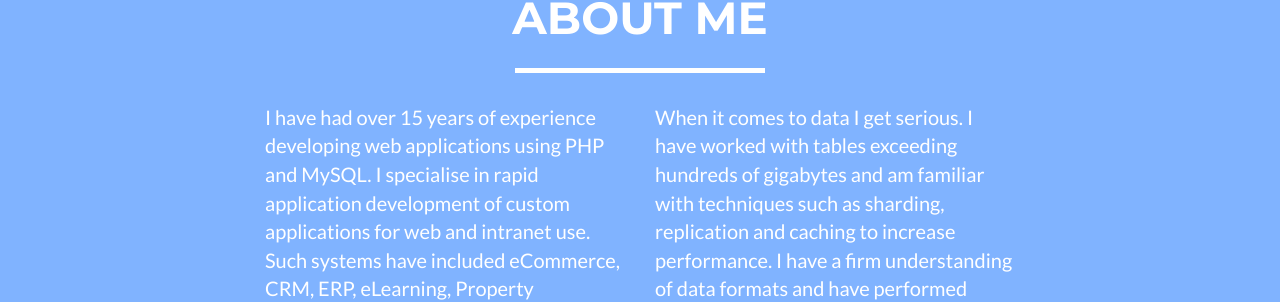
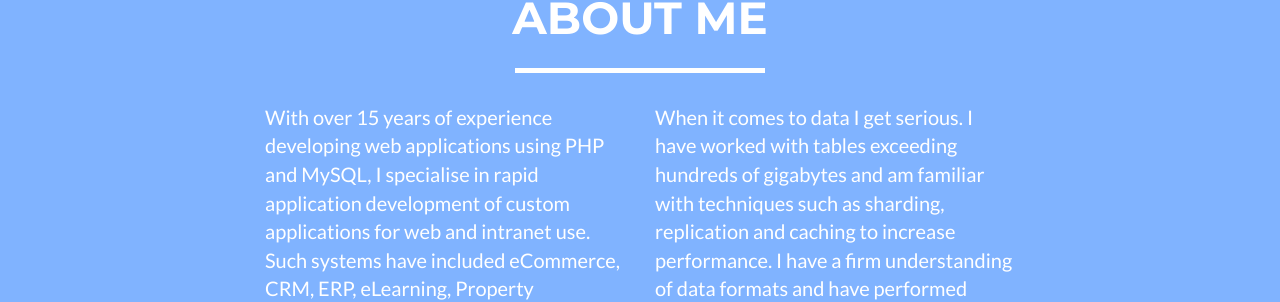
Before and after one commit to cornernote/cornernote.github.io, a Jekyll site: the page built from index.html, in a window 1280 px wide and 900 px high, scrolled down 2026 px. Shown: the part 155-457 px from the top of the window. Built offline with Jekyll 4.4.1, drawn with Linux system fonts in a browser that asks for light colours; some of the changed text lies outside the part shown.

Commit message:
update wording

```diff
--- a/index.html
+++ b/index.html
@@ -146,7 +146,7 @@ layout: default
         </div>
         <div class="row">
             <div class="col-lg-4 col-lg-offset-2">
-                <p>I have had over 15 years of experience developing web applications using PHP and MySQL. I
+                <p>With over 15 years of experience developing web applications using PHP and MySQL, I
                     specialise in rapid application development of custom applications for web and intranet use. Such
                     systems have included eCommerce, CRM, ERP, eLearning, Property Management and other data management systems.</p>
 
```
